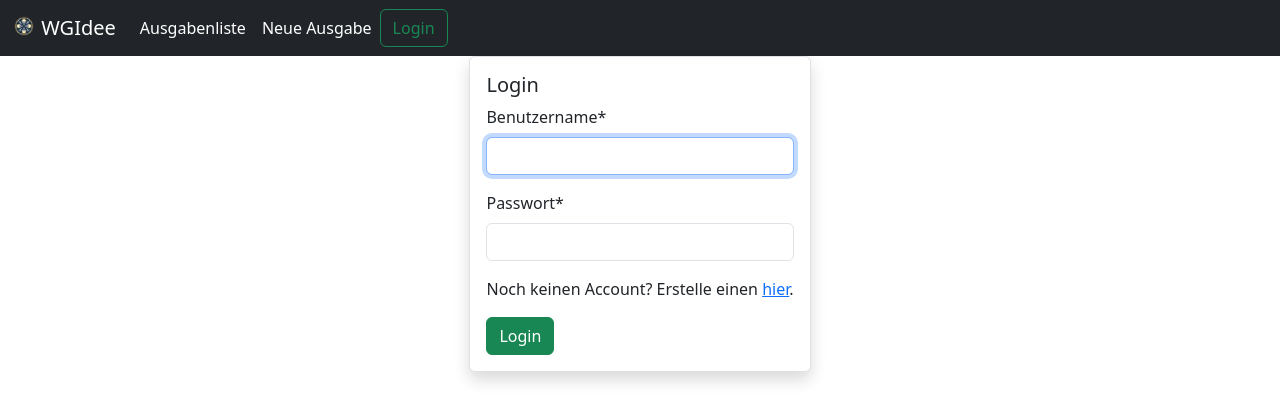
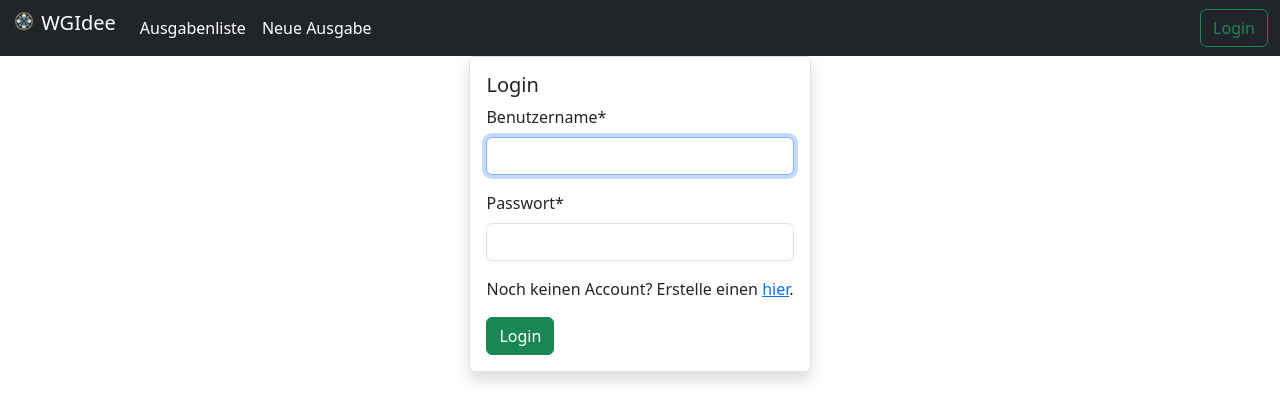
Before and after one commit to Diver0218/WG-Idee, a Django app: a page that uses WGIdeeApp/templates/WGIdeeApp/base.html in a window 1280 px wide. Shown: the top 420 px of the page. Run offline with Django 4.2, Linux system fonts and the light colour scheme; parts of the project's set-up code (start-up, migrations or seed data) failed here and were passed over; some libraries are stand-ins or nearby versions.

Commit message:
fixed template "list", wenn nur eine Person in der Datenbank ist; fixed Navbar

```diff
--- a/WGIdeeApp/admin.py
+++ b/WGIdeeApp/admin.py
@@ -5,7 +5,7 @@ from django.contrib.auth.admin import UserAdmin as BaseUserAdmin
 # Register your models here.
 
 admin.site.register(Ausgabe)
-#admin.site.register(Person)
+admin.site.register(Person)
 
 class PersonInline(admin.StackedInline):
     model = Person
--- a/WGIdeeApp/calculations.py
+++ b/WGIdeeApp/calculations.py
@@ -1,3 +1,4 @@
+from asyncio.windows_events import NULL
 from multiprocessing.managers import BaseManager
 from .models import *
 
@@ -37,7 +38,10 @@ def calculate_debts_all(Person_list, Ausgaben_list):
 #region Compensation testing
 #################
 
-def compensation(Ausgaben_list, Person_list) -> list:
+def compensation(Ausgaben_list, Person_list):
+
+    if len(Person_list) == 1:
+        return NULL
 
     calculate_debts_all(Person_list, Ausgaben_list)
 
--- a/WGIdeeApp/templates/WGIdeeApp/base.html
+++ b/WGIdeeApp/templates/WGIdeeApp/base.html
@@ -14,34 +14,46 @@
     <meta name="viewport" content="width=device-width, initial-scale=1">
 </head>
 <body>
-    <nav class="navbar sticky-top navbar-expand-lg navbar-dark bg-dark">
-        <div class="container-fluid justify-content-start">
+    <nav class="navbar sticky-top navbar-expand-lg navbar-dark bg-dark" role="navigation">
+      <div class="container-fluid justify-content-start" id="navbarResponsive">
+        <ul class="navbar-nav me-auto">
+          <li class="nav-item">
             <a class="navbar-brand" href="{% url 'landingPage' %}"> <img src="{% static 'WGIdeeApp\favicon.png' %}" alt="Logo" width="24" height="24" class="d-inline-block align-text-top">  WGIdee</a>
+          </li>
+          <li class="nav-item">
             <button class="navbar-toggler" type="button" data-bs-toggle="collapse" data-bs-target="#navbarNav" aria-controls="navbarNav" aria-expanded="false" aria-label="Toggle navigation">
                 <span class="navbar-toggler-icon"></span>
             </button>
+          </li>
           <div class="collapse navbar-collapse" id="navbarSupportedContent">
-                <ul class="navbar-nav">
             <li class="nav-item">
               <a class="nav-link active" href="{% url 'list' %}">Ausgabenliste</a>
             </li>
             <li class="nav-item">
               <a class="nav-link active" href="{% url 'outgoings' %}">Neue Ausgabe</a>
             </li>
+          </div>
         </ul>
+        <ul class="navbar-nav">
           {% if user.is_authenticated %}
+          <li class="nav-item">
             <span class="navbar-text bg-dark">Als {{ user.first_name }} {{ user.last_name }} eingeloggt</span>
+          </li>
+          <li class="nav-item">
             <form class="d-flex" action="{% url 'logout' %}" method="POST" role="search">
               {% csrf_token %}
               <button class="form-control shadow-none btn btn-outline-success navbar-btn" type="submit">Logout</button>
             </form>
+          </li>
           {% else %}
+          <li class="nav-item">
             <form class="d-flex" action="{% url 'login' %}" method="POST" role="search">
               {% csrf_token %}
               <button class="form-control shadow-none btn btn-outline-success navbar-btn" type="submit">Login</button>
             </form>
+          </li>
             {% endif %}
-              </div>
+        </ul>
       </div>
     </nav>
     {% block content %}
```
Also changed, not shown: WGIdeeApp/templates/WGIdeeApp/list.html (+9 -5 lines), db.sqlite3. Lines whose indentation alone changed are shown as unchanged.
